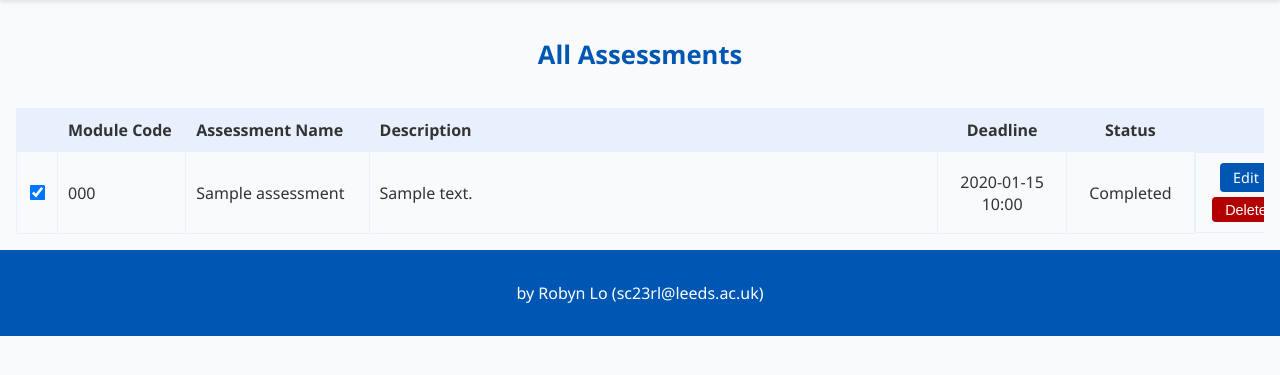
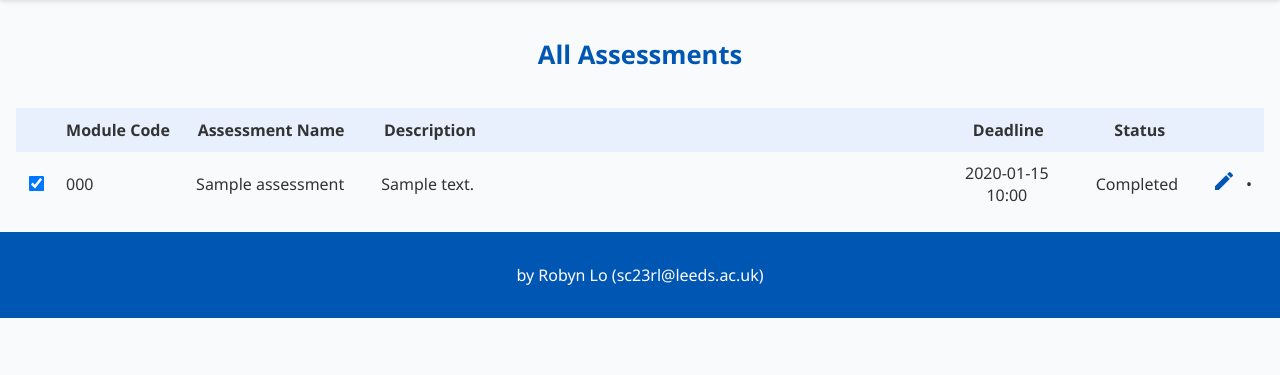
Before and after one commit to loyiwen/FlaskToDoApp, a Flask app: page / in a window 1280 px wide. Shown: the part 137-512 px from the top of the page. Run offline with Flask 3, Linux system fonts and the light colour scheme; tables that the repository leaves empty hold one stand-in row (values such as "Sample post").

Commit message:
feat: changed edit and delete buttons to icons and fixed alignment of content in table

```diff
--- a/static/css/components.css
+++ b/static/css/components.css
@@ -4,33 +4,22 @@ textarea {
 }
 
 .action-buttons {
-    display: flex;
-    flex-direction: column;
-    gap: 5px;
-    align-items: center;
+    display: block;
+    gap: 10px;
+    height: 100%;
+    margin:auto;
 }
 
-.button-link, .delete-button {
-    background-color: #0056b3;
-    color: white;
-    border: none;
-    padding: 0.3rem 0.8rem;
-    border-radius: 4px;
+.icon-button {
+    color: #0056b3;
+    font-size: 1.2rem;
     cursor: pointer;
-    font-size: 0.9rem;
     text-decoration: none;
+    vertical-align: middle;
 }
 
-.button-link:hover, .delete-button:hover {
-    background-color: #003f7f;
-}
-
-.delete-button {
-    background-color: #b30000;
-}
-
-.delete-button:hover {
-    background-color: #800000;
+.icon-button:hover {
+    color: #003f7f;
 }
 
 /* Centered Card Styling */
--- a/static/css/layout.css
+++ b/static/css/layout.css
@@ -26,17 +26,26 @@ main {
     margin-top: 20px;
 }
 
-.assessment-table th, .assessment-table td {
+.assessment-table td {
+    display: flex;
+    flex-grow: 1;
     padding: 10px;
-    border: 1px solid #e8f0fe;
+    align-items: center;
+    justify-content: center;
 }
 
 .assessment-table th {
+    padding: 10px;
+    border: 1px solid #e8f0fe;
     background-color: #e8f0fe;
     color: #333;
     font-weight: bold;
     text-align: left;
     white-space: nowrap;
+}
+
+.assessment-table tr {
+    display: flex;
 }
 
 .assessment-table tr:hover {
@@ -52,18 +61,21 @@ main {
     width: 10%;
     white-space: normal;
     overflow-wrap: break-word;
+    justify-content: left;
 }
 
 .assessment-table th:nth-child(3), .assessment-table td:nth-child(3) {
     width: 15%;
     white-space: normal;
     overflow-wrap: break-word;
+    justify-content: left;
 }
 
 .assessment-table th:nth-child(4), .assessment-table td:nth-child(4) {
     width: 50%;
     white-space: normal;
     overflow-wrap: break-word;
+    justify-content: left;
 }
 
 .assessment-table th:nth-child(5), .assessment-table td:nth-child(5) {
@@ -78,7 +90,6 @@ main {
 
 .assessment-table th:nth-child(7), .assessment-table td:nth-child(7) {
     width: 80px;
-    text-align: center;
 }
 
 .assessment-table input[type="checkbox"] {
--- a/templates/base.html
+++ b/templates/base.html
@@ -7,6 +7,12 @@
     <link rel="stylesheet" href="{{ url_for('static', filename='css/navigation.css') }}">
     <link rel="stylesheet" href="{{ url_for('static', filename='css/layout.css') }}">
     <link rel="stylesheet" href="{{ url_for('static', filename='css/components.css') }}">
+    <link href="https://fonts.googleapis.com/icon?family=Material+Icons" rel="stylesheet">
+    <!-- Source: https://fonts.google.com/icons
+    License: Apache License 2.0 (https://www.apache.org/licenses/LICENSE-2.0)
+    Usage: Material Icons can be used freely in personal and commercial projects.
+            This license requires you to retain the copyright notice and license terms
+            when redistributing the icons as part of a project. -->
 </head>
 <body>
     <!-- Header and Navigation Bar -->
--- a/templates/index.html
+++ b/templates/index.html
@@ -35,10 +35,13 @@
                     </span>
                 </td>
                 <td class="action-buttons">
-                    <a class="button-link" href="{{ url_for('edit', id=assessment.id) }}">Edit</a>
-                    <form action="{{ url_for('delete_assessment', id=assessment.id) }}" method="post" style="display:inline;">
-                        <button type="submit" class="delete-button" onclick="return confirm('Are you sure you want to delete this assessment?');">Delete</button>
-                    </form>
+                    <a href="{{ url_for('edit', id=assessment.id) }}" class="icon-button" title="Edit">
+                        <span class="material-icons">edit</span>
+                    </a>
+                    <span class="separator"> • </span>
+                    <a href="{{ url_for('delete_assessment', id=assessment.id) }}" class="icon-button" title="Delete" onclick="return confirm('Are you sure you want to delete this assessment?');">
+                        <span class="material-icons">delete</span>
+                    </a>
                 </td>
             </tr>
             {% endfor %}
```
